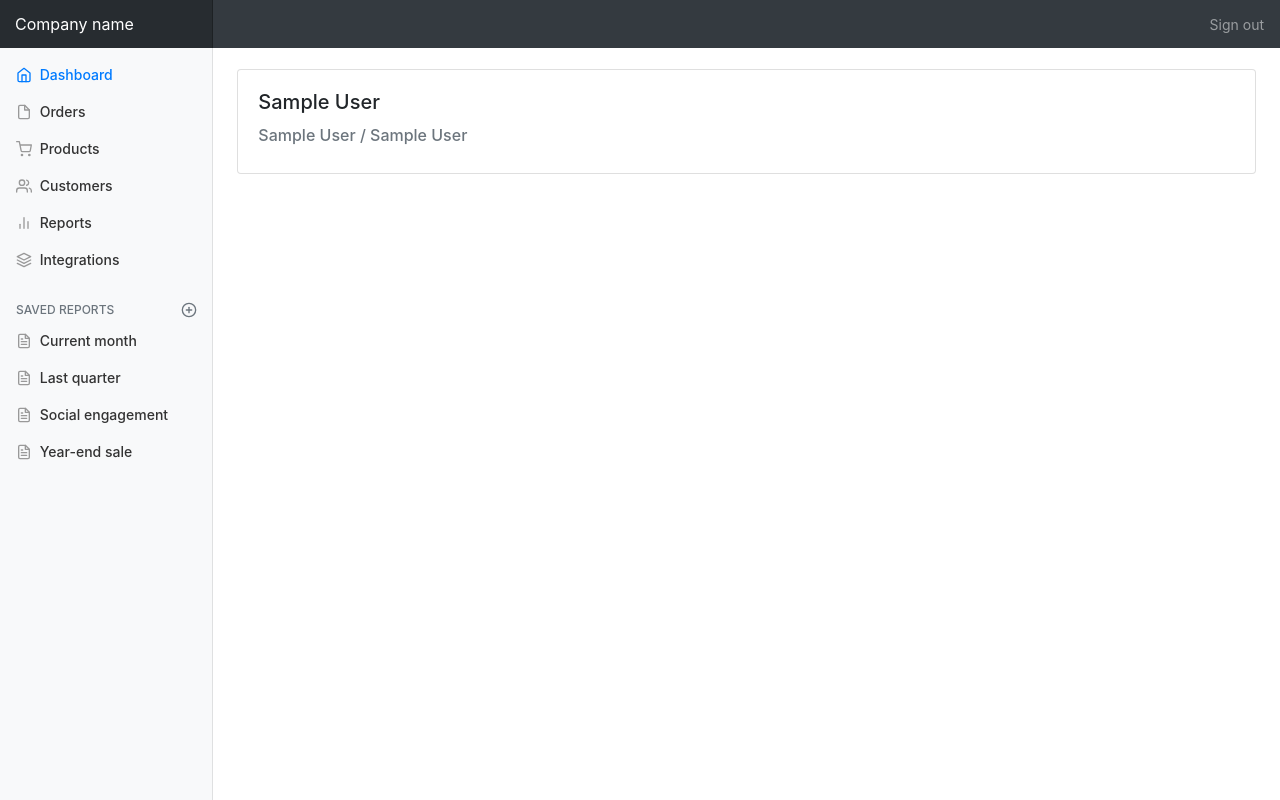
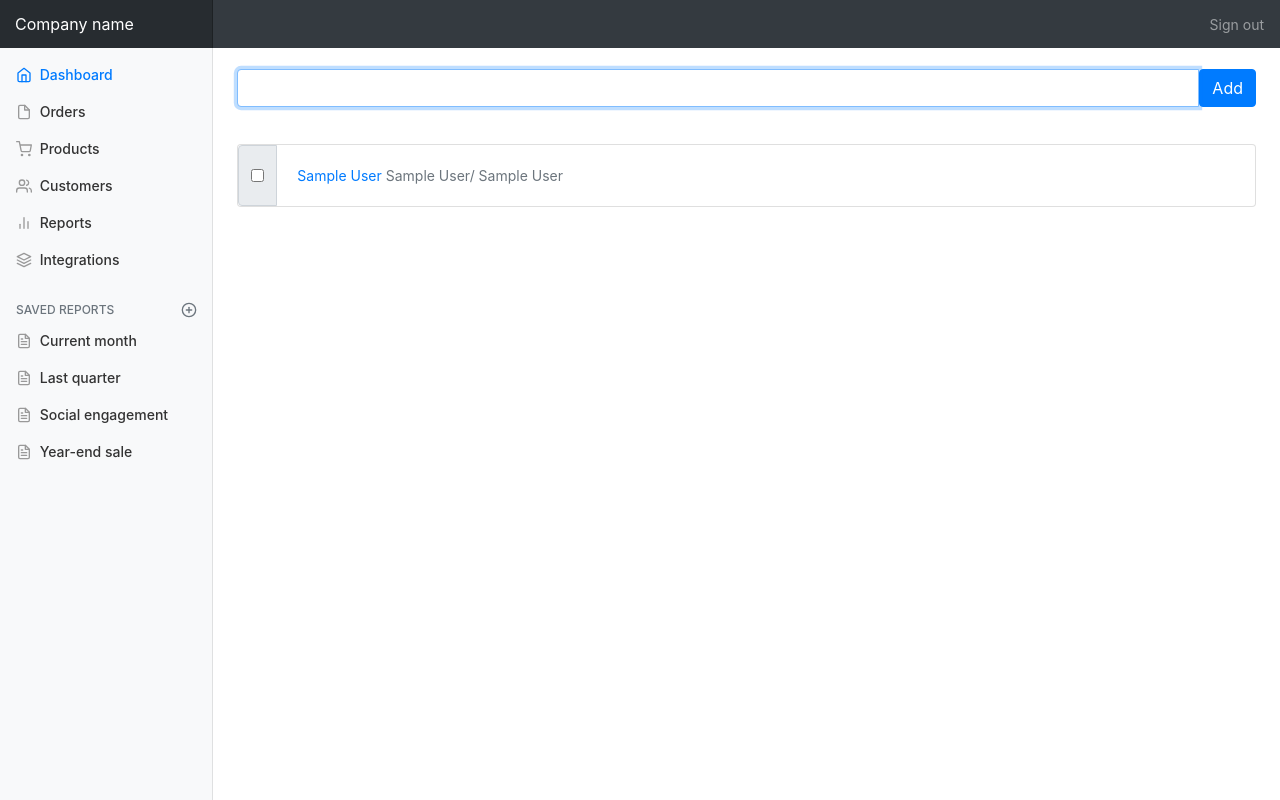
Before and after one commit to Noe51/task-management-app, a Django app: page / in a window 1280 px wide. Run offline with Django 3.2, Linux system fonts and the light colour scheme; a user stored in the database is signed in; tables that the repository leaves empty hold one stand-in row (values such as "Sample post"); some libraries are stand-ins or nearby versions.

Commit message:
add task update view

```diff
--- a/accounts/templates/accounts/dashboard.html
+++ b/accounts/templates/accounts/dashboard.html
@@ -3,16 +3,48 @@
 
 {% block content%}
 
+
+
+<form action="POST">
+    {% csrf_token %}
+    <div class="form-group">
+        <div class="input-group">
+
+            <input type="text" class="form-control" placeholder="" aria-label="Todo" aria-describedby="add-btn"
+                autofocus>
+            <span class="input-group-btn">
+                <button type="submit" class="btn btn-primary" id="add-btn">Add</button>
+            </span>
+        </div>
+    </div>
+</form>
+
+<br>
 <div>
     {% for task in my_tasks%}
     <div class="row">
-        <div class="col-md-12">
-            <div class="card mb-2">
-                <div class="card-body">
-                    <h5 class="card-title">{{task.title}}</h5>
-                    <h6 class="text-muted">{{task.client.name}} / {{task.fund.name}}</h6>
-                    <!-- <p class="card-text sm"></p> -->
-                    <!-- <p>{% for domain in mission.competences_required.all %} • {{ domain }} {% endfor %}</p>
+        <div class="col-md-12 mx-auto container-fluid">
+            <div class="input-group mb-3 card">
+                <div class="input-group-prepend ">
+                    <div class="input-group-text">
+                        <input type="checkbox" aria-label="Checkbox for following text input">
+                    </div>
+                    <div class="card-body">
+                        <a class="card-title" href="{% url 'task-details' task.id %}">{{task.title}}</a>
+                        <span class="text-muted">{{task.client.name}}/ {{task.fund.name}}</span>
+
+                    </div>
+
+
+                </div>
+
+            </div>
+
+        </div>
+    </div>
+</div>
+            <!-- <p class="card-text sm"></p> -->
+            <!-- <p>{% for domain in mission.competences_required.all %} • {{ domain }} {% endfor %}</p>
                     <div class="card-body">
                         <ul>
                             <li class="card-text font-weight-bold">Date de début de mission : {{mission.start_date}}
@@ -25,11 +57,8 @@
                     </div>
                     <p><small class="card-text sm">{{task.date_created}}</small></p> -->
 
-                </div>
-            </div>
-        </div>
-    </div>
-    <!-- {{task.title}}
+
+<!-- {{task.title}}
     {{task.client_name}}
     {{task.fund_name}}
     {{task.description}}
@@ -38,6 +67,6 @@
     {{task.current_advancement}}
     {{task.assignee.first_name}}
     {{task.reporter.first_name}} -->
-    {% endfor %}
+{% endfor %}
 </div>
 {% endblock content%}
--- a/accounts/urls.py
+++ b/accounts/urls.py
@@ -3,6 +3,8 @@ from . import views
 
 
 urlpatterns = [
-    path('',views.home, name='home')
+    path('',views.home, name='home'),
+    path('check/', views.check, name='check'),
+    path('task/<str:pk>/', views.taskDetails, name='task-details'),
 
 ]
--- a/accounts/views.py
+++ b/accounts/views.py
@@ -1,5 +1,6 @@
-from django.shortcuts import render
+from django.shortcuts import render, redirect
 from .models import Analyst, Task
+from .forms import TaskForm
 
 # Create your views here.
 
@@ -10,3 +11,22 @@ def home(request):
     print(my_tasks)
     context={'my_tasks':my_tasks}
     return render(request, 'accounts/dashboard.html',context)
+
+def check(request):
+    current_analyst = request.user.analyst
+    my_tasks = Task.objects.filter(reporter=current_analyst)
+    context={'my_tasks':my_tasks}
+    return render(request, 'accounts/dashboard.html',context)
+
+def taskDetails(request,pk):
+    form = TaskForm()
+    task = Task.objects.get(id=pk)
+    form = TaskForm(instance=task)
+    if request.method == 'POST':
+        form = TaskForm(request.POST)
+        if form.is_valid():
+            form = TaskForm(request.POST, instance=task)
+            form.save()
+            return redirect("/")
+    context={'form':form}
+    return render(request, 'accounts/task_details.html',context)
```
Also changed, not shown: accounts/forms.py (+8 -0 lines), accounts/templates/accounts/task_details.html (added, +31 -0 lines).
